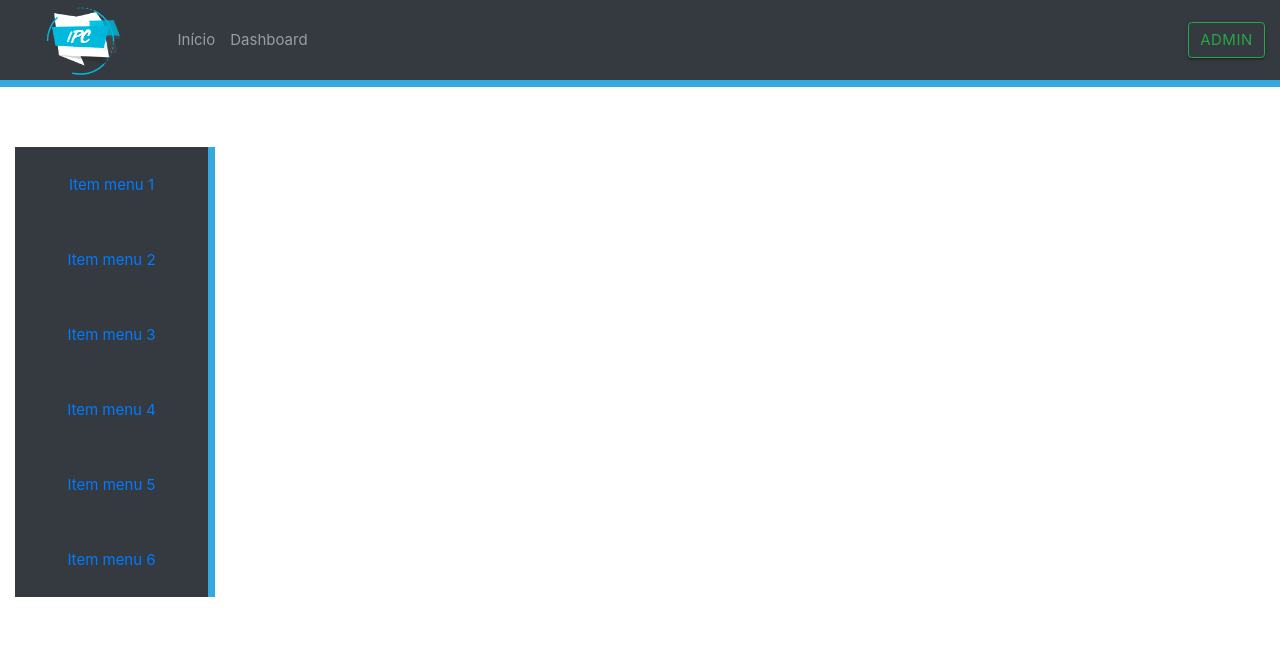
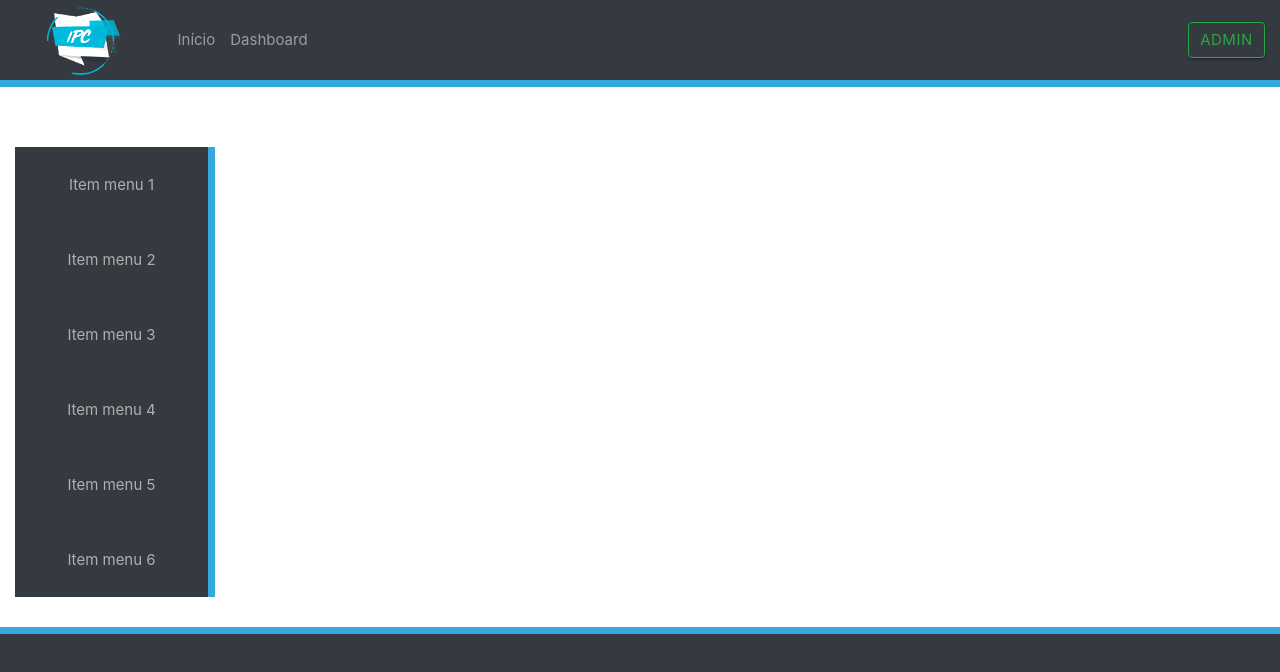
Before and after one commit to dvespasiano/IPCcomThiago, an Angular app: page /home in a window 1280 px wide. Shown: the top 672 px of the page. Built offline with nearby package versions, Linux system fonts and the light colour scheme.

Commit message:
Correção sidenav + Rodapé

```diff
--- a/src/app/app.module.ts
+++ b/src/app/app.module.ts
@@ -10,6 +10,7 @@ import { NavbarComponent } from './navbar/navbar.component';
 import { DashboardComponent } from './dashboard/dashboard.component';
 import { RoutingModule } from './app.router';
 import { SidebarComponent } from './sidebar/sidebar.component';
+import { FooterComponent } from './footer/footer.component';
 
 @NgModule({
   declarations: [
@@ -18,7 +19,8 @@ import { SidebarComponent } from './sidebar/sidebar.component';
     TelaHomeComponent,
     NavbarComponent,
     DashboardComponent,
-    SidebarComponent
+    SidebarComponent,
+    FooterComponent
   ],
   imports: [
     BrowserModule,
--- /dev/null
+++ b/src/app/footer/footer.component.css
@@ -0,0 +1,10 @@
+.barraAzul{
+    height: 7px;
+    background-color: #35a8e0;
+    margin-top: 30px;
+}
+
+.divFooter{
+    height: 200px;
+    background-color: #343a40;
+}
--- /dev/null
+++ b/src/app/footer/footer.component.html
@@ -0,0 +1,4 @@
+<div class="barraAzul"></div>
+<div id="divFooter" class="divFooter">
+  <div id="divRedes" class="divRedes"></div>
+</div>
--- /dev/null
+++ b/src/app/footer/footer.component.ts
@@ -0,0 +1,15 @@
+import { Component, OnInit } from '@angular/core';
+
+@Component({
+  selector: 'app-footer',
+  templateUrl: './footer.component.html',
+  styleUrls: ['./footer.component.css']
+})
+export class FooterComponent implements OnInit {
+
+  constructor() { }
+
+  ngOnInit() {
+  }
+
+}
--- a/src/app/sidebar/sidebar.component.css
+++ b/src/app/sidebar/sidebar.component.css
@@ -30,7 +30,11 @@
 
 .nav-item :hover, .nav-link :hover{
     background-color: #35a8e0;
-    color: #343a40;
+    color: white;
     font-size: 110%;
     size: 110%;
 }
+
+a{
+    color:#afafaf;
+}
--- a/src/app/tela-home/tela-home.component.html
+++ b/src/app/tela-home/tela-home.component.html
@@ -1,2 +1,3 @@
 <app-navbar></app-navbar>
 <app-sidebar></app-sidebar>
+<app-footer></app-footer>
```
Also changed, not shown: 1 other file (tests, documents, lock files or other folders).
